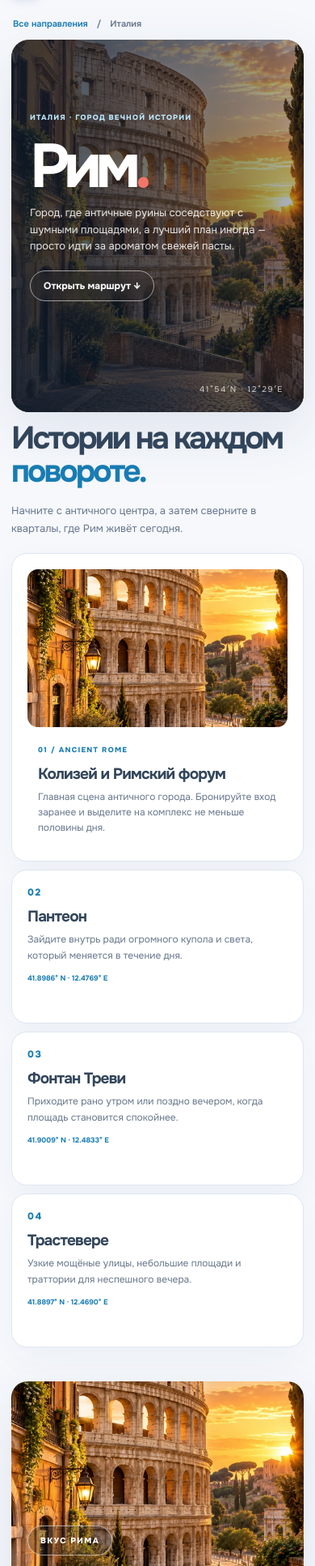
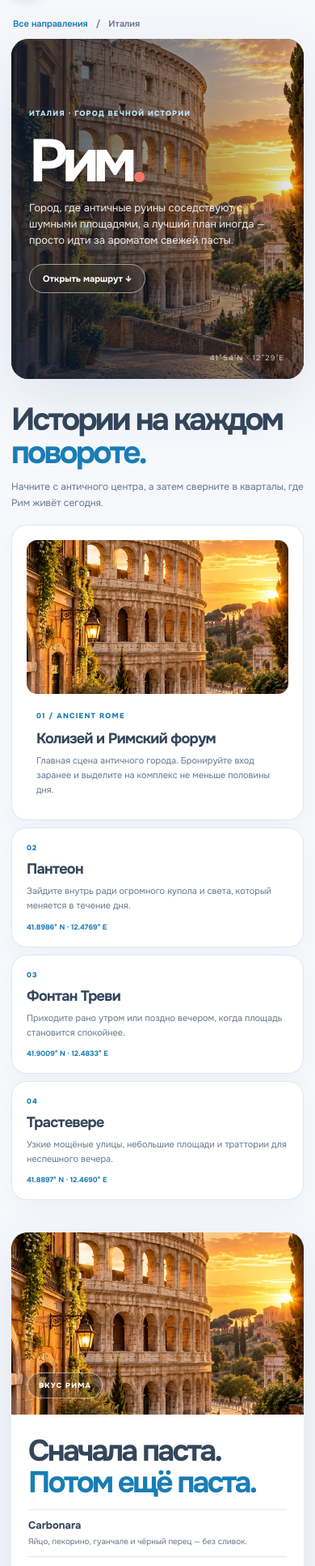
Before and after one commit to dmitry-kuznietsov/Further, a plain HTML site: page city.html in a window 390 px wide. Shown: the part 66-2000 px from the top of the page at 81% size. Drawn offline with nearby package versions, Linux system fonts and the light colour scheme.

Commit message:
Consolidate city CSS and refine compact page hierarchy

```diff
--- a/styles.css
+++ b/styles.css
@@ -431,87 +431,39 @@ html[data-theme="dark"] .tone-sand{--card:#3c3531;--card-muted:#c9b9ae}
 @media(max-width:760px){.hero{min-height:620px}.hero h1{font-size:clamp(45px,9vw,68px)}.card-photo{height:235px}}
 @media(prefers-reduced-motion:reduce){.hero-photo{transition:none}}
 
-.city-main{padding-bottom:70px}.city-breadcrumb{display:flex;gap:11px;align-items:center;padding:3px 2px 20px;color:var(--muted);font-size:12px;font-weight:600}.city-breadcrumb a{color:var(--accent)}
-.city-hero{position:relative;isolation:isolate;min-height:590px;overflow:hidden;border-radius:30px;background:#26394b;box-shadow:var(--shadow)}.city-hero-image,.city-hero-overlay{position:absolute;inset:0;width:100%;height:100%}.city-hero-image{z-index:-2;object-fit:cover;object-position:center 48%}.city-hero-overlay{z-index:-1;background:linear-gradient(90deg,rgba(14,27,43,.84),rgba(14,27,43,.48) 48%,rgba(14,27,43,.08)),linear-gradient(0deg,rgba(14,27,43,.4),transparent 45%)}
-.city-hero-content{max-width:760px;padding:110px 7.5% 100px;color:#fff}.city-hero-content .eyebrow{color:#bce8ff}.city-hero h1{margin:0 0 15px;font-size:clamp(76px,10vw,132px);line-height:.98;letter-spacing:-.095em}.city-hero h1 span{color:var(--coral)}.city-hero-content>p:not(.eyebrow){max-width:570px;margin:0 0 29px;color:rgba(255,255,255,.88);font-size:17px;line-height:1.75}.city-hero-cta{display:inline-flex;gap:18px;padding:13px 19px;border:1px solid rgba(255,255,255,.55);border-radius:999px;color:#fff;font-size:12px;font-weight:700;backdrop-filter:blur(10px)}.city-hero-index{position:absolute;right:34px;bottom:29px;color:rgba(255,255,255,.76);font-size:10px;letter-spacing:.16em}
-.city-intro-row{display:grid;grid-template-columns:1fr 1fr;gap:70px;align-items:end;padding:105px 5% 90px}.city-intro-row h2,.city-section-heading h2,.city-food-copy h2,.city-tips h2{margin:0;color:var(--ink);font-size:clamp(43px,5.2vw,68px);line-height:1.02;letter-spacing:-.075em}.city-intro-row h2 em,.city-section-heading h2 em,.city-food-copy h2 em,.city-tips h2 em{color:var(--accent);font-style:normal}.city-intro-row>p,.city-section-heading>p{max-width:570px;margin:0 0 5px;color:var(--muted);font-size:15px;line-height:1.9}
-.city-section{padding:20px 0 95px}.city-section-heading{display:flex;align-items:end;justify-content:space-between;gap:45px;margin-bottom:35px}.city-section-heading .eyebrow{margin-bottom:15px}.city-section-heading>p{max-width:410px}
-.city-sight-grid{display:grid;grid-template-columns:1.35fr 1fr 1fr;gap:17px}.city-sight{min-height:260px;padding:27px;border:1px solid var(--line);border-radius:23px;background:var(--surface);box-shadow:0 12px 36px rgba(34,65,111,.045)}.city-sight-feature{grid-row:span 2;display:flex;flex-direction:column;padding:9px}.city-sight-feature>img{height:265px;object-fit:cover;border-radius:16px}.city-sight-feature>div{padding:22px 17px 18px}.city-sight-feature span{color:var(--accent);font-size:9px;font-weight:800;letter-spacing:.14em}.city-sight h3{margin:16px 0 10px;font-size:23px;letter-spacing:-.045em}.city-sight p{margin:0;color:var(--muted);font-size:13px;line-height:1.75}.city-sight small{display:block;margin-top:18px;color:var(--accent);font-size:10px;font-weight:700}.city-sight-number{color:var(--accent);font-size:12px;font-weight:800;letter-spacing:.14em}
-.city-food-section{display:grid;grid-template-columns:1fr 1fr;min-height:540px;overflow:hidden;border-radius:28px;background:var(--surface);box-shadow:var(--shadow)}.city-food-photo{position:relative;min-height:540px;overflow:hidden}.city-food-photo img{position:absolute;width:100%;height:100%;object-fit:cover;inset:0}.city-food-photo span{position:absolute;left:27px;bottom:27px;padding:11px 15px;border:1px solid rgba(255,255,255,.55);border-radius:999px;background:rgba(16,31,48,.3);color:#fff;font-size:10px;font-weight:800;letter-spacing:.14em}.city-food-copy{padding:58px clamp(28px,5vw,70px);align-self:center}.city-food-copy h2{margin-bottom:32px;font-size:clamp(39px,4.5vw,58px)}.city-food-list{display:grid;gap:0;margin:0;padding:0;list-style:none}.city-food-list li{display:grid;gap:5px;padding:16px 0;border-top:1px solid var(--line)}.city-food-list strong{font-size:16px}.city-food-list span{color:var(--muted);font-size:12px;line-height:1.65}
-.city-route-section{padding-top:100px}.city-route-layout{display:grid;grid-template-columns:.75fr 1.25fr;gap:24px}.city-route-stops{display:grid;align-content:start}.city-route-stops>div{display:grid;grid-template-columns:67px 1fr;gap:3px 12px;padding:17px 0;border-bottom:1px solid var(--line)}.city-route-stops>div>span{grid-row:1/3;color:var(--accent);font-size:12px;font-weight:800}.city-route-stops strong{font-size:14px}.city-route-stops small{color:var(--muted);font-size:11px;line-height:1.6}.city-map-wrap{padding:9px;border:1px solid var(--line);border-radius:24px;background:var(--surface);box-shadow:0 12px 36px rgba(34,65,111,.06)}#rome-map{height:520px;border-radius:17px;z-index:0}.city-map-wrap>p{margin:11px 9px 4px;color:var(--muted);font-size:10px}
-.city-tips{display:grid;grid-template-columns:.9fr 1.1fr;gap:60px;padding:85px 5%;border-radius:28px;background:var(--surface-soft)}.city-tips h2{font-size:clamp(38px,4.5vw,56px)}.city-tip-list{display:grid}.city-tip-list p{margin:0;padding:15px 0;border-bottom:1px solid var(--line);color:var(--muted);font-size:13px;line-height:1.75}.city-tip-list strong{color:var(--ink)}
-.city-bottom-cta{display:flex;align-items:center;justify-content:space-between;gap:30px;padding:75px 5% 25px}.city-bottom-cta h2{margin:0 0 8px;font-size:clamp(38px,5vw,58px);letter-spacing:-.07em}.city-bottom-cta p:not(.eyebrow){margin:0;color:var(--muted);font-size:13px}.city-bottom-cta .header-cta{flex:none;min-height:48px;padding:0 24px}.city-footer{margin-bottom:25px}
-@media(max-width:900px){.city-hero{min-height:540px}.city-intro-row{gap:35px;padding:80px 3% 70px}.city-sight-grid{grid-template-columns:1fr 1fr}.city-sight-feature{grid-row:span 2}.city-food-section{grid-template-columns:.9fr 1.1fr}.city-food-copy{padding:40px 28px}.city-route-layout{grid-template-columns:1fr}.city-route-stops{grid-template-columns:1fr 1fr;column-gap:25px}#rome-map{height:430px}.city-tips{gap:35px;padding:60px 4%}}
-@media(max-width:650px){.city-main{padding-bottom:45px}.city-breadcrumb{padding-bottom:14px}.city-hero{min-height:560px;border-radius:25px}.city-hero-overlay{background:linear-gradient(90deg,rgba(14,27,43,.83),rgba(14,27,43,.32)),linear-gradient(0deg,rgba(14,27,43,.45),transparent 55%)}.city-hero-content{padding:115px 26px 95px}.city-hero h1{font-size:clamp(72px,17vw,100px)}.city-hero-content>p:not(.eyebrow){font-size:14px}.city-hero-index{right:22px;bottom:21px}.city-intro-row{grid-template-columns:1fr;gap:20px;padding:65px 2% 55px}.city-intro-row h2,.city-section-heading h2{font-size:46px}.city-section{padding-bottom:65px}.city-section-heading{display:block;margin-bottom:25px}.city-section-heading>p{margin-top:18px}.city-sight-grid{grid-template-columns:1fr}.city-sight-feature{grid-row:auto}.city-sight-feature>img{height:230px}.city-sight{min-height:0;padding:24px}.city-food-section{grid-template-columns:1fr}.city-food-photo{min-height:300px}.city-food-copy{padding:36px 25px 42px}.city-food-copy h2{font-size:43px}.city-route-section{padding-top:65px}.city-route-stops{grid-template-columns:1fr}#rome-map{height:360px}.city-tips{grid-template-columns:1fr;gap:20px;padding:42px 25px;border-radius:24px}.city-tips h2{font-size:42px}.city-bottom-cta{align-items:flex-start;flex-direction:column;padding:55px 3% 15px}}
+
+/* Further city guide: compact rhythm, one clear heading per section */
+.city-main{padding-bottom:30px}
+.city-breadcrumb{display:flex;gap:10px;align-items:center;padding:0 2px 12px;color:var(--muted);font-size:11px;font-weight:600}.city-breadcrumb a{color:var(--accent)}
+.city-hero{position:relative;isolation:isolate;min-height:410px;overflow:hidden;border-radius:25px;background:#26394b;box-shadow:var(--shadow)}
+.city-hero-image,.city-hero-overlay{position:absolute;inset:0;width:100%;height:100%}.city-hero-image{z-index:-2;object-fit:cover;object-position:center 48%}
+.city-hero-overlay{z-index:-1;background:linear-gradient(90deg,rgba(14,27,43,.84),rgba(14,27,43,.42) 52%,rgba(14,27,43,.08)),linear-gradient(0deg,rgba(14,27,43,.35),transparent 48%)}
+.city-hero-content{max-width:680px;padding:76px 6.5% 70px;color:#fff}.city-hero-content .eyebrow{color:#bce8ff;font-size:9px;letter-spacing:.13em}
+.city-hero h1{margin:0 0 10px;font-size:clamp(66px,8vw,104px);line-height:.98;letter-spacing:-.095em}.city-hero h1 span{color:var(--coral)}
+.city-hero-content>p:not(.eyebrow){max-width:500px;margin:0 0 19px;color:rgba(255,255,255,.9);font-size:14px;line-height:1.65}
+.city-hero-cta{display:inline-flex;padding:10px 16px;border:1px solid rgba(255,255,255,.55);border-radius:999px;color:#fff;font-size:11px;font-weight:700;backdrop-filter:blur(10px)}
+.city-hero-index{position:absolute;right:24px;bottom:20px;color:rgba(255,255,255,.76);font-size:9px;letter-spacing:.15em}
+.city-section{padding:38px 0 54px}.city-section-heading{display:flex;align-items:end;justify-content:space-between;gap:28px;margin-bottom:20px}
+.city-section-heading h2,.city-food-copy h2,.city-tips h2{margin:0;color:var(--ink);font-size:clamp(36px,4.1vw,53px);line-height:1.04;letter-spacing:-.075em}
+.city-section-heading h2 em,.city-food-copy h2 em,.city-tips h2 em{color:var(--accent);font-style:normal}
+.city-section-heading>p{max-width:390px;margin:0 0 3px;color:var(--muted);font-size:12px;line-height:1.7}
+.city-sight-grid{display:grid;grid-template-columns:1.25fr 1fr 1fr;gap:12px}
+.city-sight{min-height:190px;padding:20px;border:1px solid var(--line);border-radius:19px;background:var(--surface);box-shadow:0 10px 28px rgba(34,65,111,.04)}
+.city-sight-feature{grid-row:span 2;display:flex;flex-direction:column;padding:8px}.city-sight-feature>img{height:205px;object-fit:cover;border-radius:13px}.city-sight-feature>div{padding:14px 12px 10px}
+.city-sight-feature span,.city-sight-number{color:var(--accent);font-size:9px;font-weight:800;letter-spacing:.13em}
+.city-sight h3{margin:9px 0 7px;font-size:18px;letter-spacing:-.04em}.city-sight p{margin:0;color:var(--muted);font-size:11px;line-height:1.65}.city-sight small{display:block;margin-top:11px;color:var(--accent);font-size:9px;font-weight:700}
+.city-food-section{display:grid;grid-template-columns:1fr 1fr;min-height:380px;overflow:hidden;border-radius:23px;background:var(--surface);box-shadow:var(--shadow)}
+.city-food-photo{position:relative;min-height:380px;overflow:hidden}.city-food-photo img{position:absolute;inset:0;width:100%;height:100%;object-fit:cover}
+.city-food-photo span{position:absolute;left:20px;bottom:20px;padding:9px 13px;border:1px solid rgba(255,255,255,.55);border-radius:999px;background:rgba(16,31,48,.3);color:#fff;font-size:9px;font-weight:800;letter-spacing:.13em}
+.city-food-copy{align-self:center;padding:34px clamp(24px,4vw,48px)}.city-food-copy h2{margin-bottom:18px}
+.city-food-list{display:grid;margin:0;padding:0;list-style:none}.city-food-list li{display:grid;gap:4px;padding:10px 0;border-top:1px solid var(--line)}.city-food-list strong{font-size:13px}.city-food-list span{color:var(--muted);font-size:10px;line-height:1.55}
+.city-route-section{padding-top:55px}.city-route-layout{display:grid;grid-template-columns:.75fr 1.25fr;gap:18px}.city-route-stops{display:grid;align-content:start}
+.city-route-stops>div{display:grid;grid-template-columns:56px 1fr;gap:2px 9px;padding:12px 0;border-bottom:1px solid var(--line)}.city-route-stops>div>span{grid-row:1/3;color:var(--accent);font-size:11px;font-weight:800}.city-route-stops strong{font-size:12px}.city-route-stops small{color:var(--muted);font-size:10px;line-height:1.55}
+.city-map-wrap{padding:7px;border:1px solid var(--line);border-radius:19px;background:var(--surface);box-shadow:0 10px 28px rgba(34,65,111,.05)}#rome-map{height:390px;border-radius:14px;z-index:0}.city-map-wrap>p{margin:8px 7px 3px;color:var(--muted);font-size:9px}
+.city-tips{display:grid;grid-template-columns:.9fr 1.1fr;gap:38px;padding:46px 4%;border-radius:22px;background:var(--surface-soft)}.city-tips h2{font-size:clamp(33px,3.8vw,47px)}
+.city-tip-list{display:grid}.city-tip-list p{margin:0;padding:10px 0;border-bottom:1px solid var(--line);color:var(--muted);font-size:11px;line-height:1.65}.city-tip-list strong{color:var(--ink)}
+.city-bottom-cta{display:flex;align-items:center;justify-content:space-between;gap:24px;padding:40px 4% 10px}.city-bottom-cta h2{margin:0 0 6px;font-size:clamp(34px,4vw,48px);letter-spacing:-.07em}.city-bottom-cta p:not(.eyebrow){margin:0;color:var(--muted);font-size:11px}.city-bottom-cta .header-cta{flex:none;min-height:44px;padding:0 22px}
+.city-footer{margin-bottom:12px}
 .city-card-link{position:absolute;left:25px;bottom:20px;z-index:4;display:inline-flex;align-items:center;gap:6px;padding:8px 11px;border:1px solid var(--line);border-radius:999px;background:var(--surface);color:var(--accent);font-size:10px;font-weight:800;box-shadow:0 5px 18px rgba(12,28,48,.08);transition:gap .2s}.city-card-link:hover{gap:10px}
-
-/* Further city pages — tighter editorial rhythm */
-.city-main{padding-bottom:34px}
-.city-breadcrumb{padding:0 2px 13px;font-size:11px}
-.city-hero{min-height:440px;border-radius:26px}
-.city-hero-content{padding:78px 6.5% 76px}
-.city-hero h1{font-size:clamp(68px,8vw,104px);margin-bottom:10px}
-.city-hero-content>p:not(.eyebrow){max-width:510px;margin-bottom:20px;font-size:15px;line-height:1.6}
-.city-hero-cta{padding:10px 16px}
-.city-hero-index{right:25px;bottom:22px}
-.city-intro-row{gap:42px;padding:58px 4% 52px}
-.city-intro-row h2,.city-section-heading h2,.city-food-copy h2,.city-tips h2{font-size:clamp(37px,4.2vw,54px);line-height:1.04}
-.city-intro-row>p,.city-section-heading>p{font-size:13px;line-height:1.72}
-.city-section{padding:12px 0 58px}
-.city-section-heading{gap:28px;margin-bottom:23px}
-.city-section-heading .eyebrow{margin-bottom:8px}
-.city-main .eyebrow{font-size:9px;letter-spacing:.13em}
-.city-intro-row .eyebrow,.city-section-heading .eyebrow,.city-food-copy>.eyebrow,.city-tips .eyebrow,.city-bottom-cta .eyebrow{margin-bottom:8px;color:var(--muted);font-weight:700;letter-spacing:.11em}
-.city-sight-grid{gap:13px}
-.city-sight{min-height:205px;padding:21px;border-radius:19px}
-.city-sight-feature{padding:8px}
-.city-sight-feature>img{height:210px;border-radius:13px}
-.city-sight-feature>div{padding:15px 13px 12px}
-.city-sight h3{margin:10px 0 7px;font-size:19px}
-.city-sight p{font-size:12px;line-height:1.6}
-.city-sight small{margin-top:12px;font-size:9px}
-.city-food-section{min-height:410px;border-radius:23px}
-.city-food-photo{min-height:410px}
-.city-food-photo span{left:20px;bottom:20px}
-.city-food-copy{padding:36px clamp(24px,4vw,48px)}
-.city-food-copy h2{margin-bottom:20px}
-.city-food-list li{padding:11px 0}
-.city-food-list strong{font-size:14px}
-.city-food-list span{font-size:11px;line-height:1.55}
-.city-route-section{padding-top:62px}
-.city-route-layout{gap:18px}
-.city-route-stops>div{grid-template-columns:58px 1fr;gap:2px 9px;padding:12px 0}
-.city-route-stops strong{font-size:13px}
-.city-route-stops small{font-size:10px}
-.city-map-wrap{padding:7px;border-radius:19px}
-#rome-map{height:410px;border-radius:14px}
-.city-map-wrap>p{margin:8px 7px 3px}
-.city-tips{gap:40px;padding:53px 4%;border-radius:23px}
-.city-tips h2{font-size:clamp(34px,4vw,49px)}
-.city-tip-list p{padding:11px 0;font-size:12px;line-height:1.6}
-.city-bottom-cta{padding:48px 4% 12px}
-.city-bottom-cta h2{font-size:clamp(34px,4.2vw,49px)}
-.city-bottom-cta p:not(.eyebrow){font-size:12px}
-.city-footer{margin-bottom:14px}
-@media(max-width:900px){
- .city-hero{min-height:420px}.city-intro-row{padding:48px 3% 42px}
- .city-sight{min-height:190px}.city-food-section{min-height:370px}.city-food-photo{min-height:370px}
- .city-route-section{padding-top:50px}#rome-map{height:370px}
- .city-tips{padding:42px 4%}
-}
-@media(max-width:650px){
- .city-main{padding-bottom:28px}.city-hero{min-height:460px;border-radius:22px}
- .city-hero-content{padding:90px 23px 75px}.city-hero h1{font-size:76px}
- .city-hero-content>p:not(.eyebrow){font-size:13px;line-height:1.55}
- .city-intro-row{padding:42px 2% 36px;gap:14px}
- .city-intro-row h2,.city-section-heading h2{font-size:39px}
- .city-section{padding-bottom:42px}.city-section-heading{margin-bottom:18px}
- .city-sight-grid{gap:10px}.city-sight{padding:19px}
- .city-sight-feature>img{height:195px}
- .city-food-section{border-radius:20px}.city-food-photo{min-height:235px}
- .city-food-copy{padding:28px 22px 32px}.city-food-copy h2{font-size:38px;margin-bottom:15px}
- .city-food-list li{padding:10px 0}
- .city-route-section{padding-top:42px}#rome-map{height:320px}
- .city-tips{padding:32px 22px;gap:15px}.city-tips h2{font-size:37px}
- .city-bottom-cta{padding:38px 2% 10px}
-}
+@media(max-width:900px){.city-hero{min-height:380px}.city-sight-grid{grid-template-columns:1fr 1fr}.city-sight-feature{grid-row:span 2}.city-food-section{min-height:340px}.city-food-photo{min-height:340px}.city-route-layout{grid-template-columns:1fr}#rome-map{height:350px}.city-tips{gap:25px;padding:38px 4%}}
+@media(max-width:650px){.city-main{padding-bottom:24px}.city-hero{min-height:420px;border-radius:21px}.city-hero-content{padding:86px 22px 72px}.city-hero h1{font-size:74px}.city-hero-content>p:not(.eyebrow){font-size:13px;line-height:1.55}.city-section{padding:30px 0 40px}.city-section-heading{display:block;margin-bottom:16px}.city-section-heading h2{font-size:39px}.city-section-heading>p{margin-top:12px}.city-sight-grid{grid-template-columns:1fr;gap:9px}.city-sight-feature{grid-row:auto}.city-sight-feature>img{height:190px}.city-sight{min-height:0;padding:18px}.city-food-section{grid-template-columns:1fr;border-radius:20px}.city-food-photo{min-height:225px}.city-food-copy{padding:26px 21px 30px}.city-food-copy h2{font-size:37px;margin-bottom:14px}.city-route-section{padding-top:40px}#rome-map{height:310px}.city-tips{grid-template-columns:1fr;gap:13px;padding:29px 21px}.city-tips h2{font-size:36px}.city-bottom-cta{align-items:flex-start;flex-direction:column;padding:34px 2% 8px}}
```
